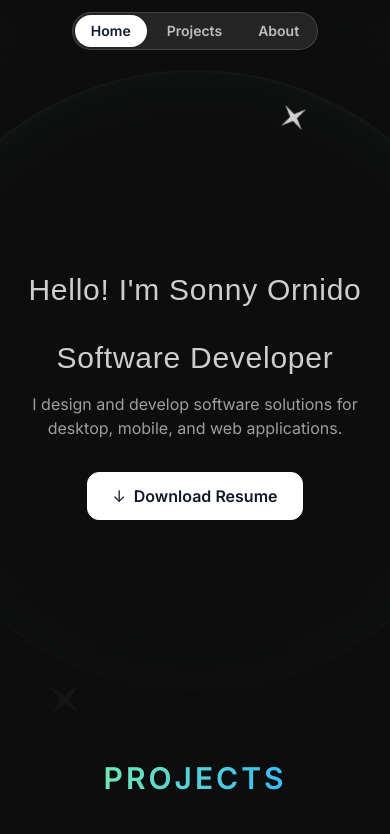
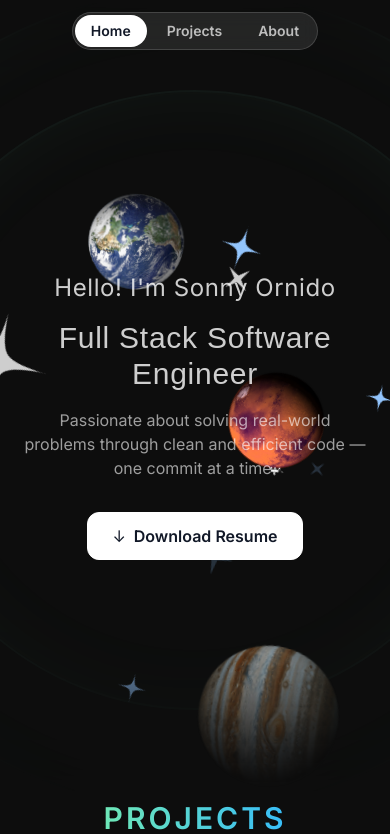
Before and after one commit to ornido77/portfolio2025, a Next.js app: page / in a window 390 px wide. Shown: the top 834 px of the page. Built offline with nearby package versions, Linux system fonts and the light colour scheme; a web font is replaced by a local one.

Commit message:
FEAT: Animations and updated resume.

```diff
--- /dev/null
+++ b/src/hooks/useIsMobile.ts
@@ -0,0 +1,16 @@
+"use client";
+
+import { useEffect, useState } from "react";
+
+export const useIsMobile = () => {
+  const [isMobile, setIsMobile] = useState(false);
+
+  useEffect(() => {
+    const check = () => setIsMobile(window.innerWidth < 768);
+    check();
+    window.addEventListener("resize", check);
+    return () => window.removeEventListener("resize", check);
+  }, []);
+
+  return isMobile;
+};
--- a/src/sections/Contact.tsx
+++ b/src/sections/Contact.tsx
@@ -1,27 +1,37 @@
+"use client";
+import { motion } from "framer-motion";
+
 export const ContactSection = () => {
   return (
     <div className="py-16 pt-14 lg:py-24 lg:pt-20">
       <div className="container">
-        <div className="bg-gradient-to-r from-emerald-300 to-sky-400 text-gray-900 py-8 px-10 rounded-3xl text-center md:text-left">
+        <motion.div
+          className="bg-gradient-to-r from-emerald-300 to-sky-400 text-gray-900 py-8 px-10 rounded-3xl text-center md:text-left"
+          initial={{ opacity: 0, x: "-100%" }}
+          whileInView={{ opacity: 1, x: 0 }}
+          transition={{ duration: 1.4, ease: "easeOut" }}
+        >
           <div className="flex flex-col md:flex-row gap-8 md:gap-16 items-center">
             <div>
               <h2 className="font-serif text-2xl md:text-3xl">
                 Let&apos;s create something amazing together
               </h2>
               <p className="text-sm md:text-base mt-2">
-                Ready to bring your project to life? Let&apos;s connect and
-                discuss how Can I help you achieve your goals.
+              Ready to turn your ideas into reality? Let&apos;s connect and explore how I can help you bring your vision to life and achieve your goals
               </p>
             </div>
             <div>
-              <a href="https://www.linkedin.com/in/sonny-ornido-44632a1b3/" target="_blank">
+              <a
+                href="https://www.linkedin.com/in/sonny-ornido-44632a1b3/"
+                target="_blank"
+              >
                 <button className="text-white bg-gray-900 inline-flex items-center px-6 h-12 rounded-xl gap-2 w-max border border-black">
                   <span className="font-semibold"> Contact Me</span>
                 </button>
               </a>
             </div>
           </div>
-        </div>
+        </motion.div>
       </div>
     </div>
   );
--- a/src/sections/Home.tsx
+++ b/src/sections/Home.tsx
@@ -1,3 +1,5 @@
+"use client";
+import { motion } from "framer-motion";
 import earthImage from "@/assets/images/earth.png";
 import marsImage from "@/assets/images/mars.png";
 import jupiterImage from "@/assets/images/jupiter.png";
@@ -5,9 +7,10 @@ import StarIcon from "@/assets/icons/star.svg";
 import SparkleIcon from "@/assets/icons/sparkle.svg";
 import Image from "next/image";
 import { HomeOrbit } from "@/components/HomeOrbit";
-import Link from "next/link";
+import { useIsMobile } from "@/hooks/useIsMobile";
 
 export const HomeSection = () => {
+  const isMobile = useIsMobile();
   return (
     <div className="py-60 md:py-80 relative z-0 overflow-x-clip">
       <div className="absolute inset-0 [mask-image:linear-gradient(to_bottom,transparent,black_10%,black_70%,transparent)]">
@@ -15,66 +18,147 @@ export const HomeSection = () => {
         <div className="size-[820px] hero-ring"></div>
         <div className="size-[1020px] hero-ring"></div>
         <div className="size-[1220px] hero-ring"></div>
-        <HomeOrbit size={430} rotation={-15} shouldOrbit spinDuration="30s">
+        <HomeOrbit
+          size={isMobile ? 215 : 430}
+          rotation={-15}
+          shouldOrbit
+          spinDuration="30s"
+        >
           <SparkleIcon className="size-8 text-blue-300/200" />
         </HomeOrbit>
-        <HomeOrbit size={440} rotation={90} shouldOrbit spinDuration="32s">
+        <HomeOrbit
+          size={isMobile ? 220 : 440}
+          rotation={90}
+          shouldOrbit
+          spinDuration="32s"
+        >
           <SparkleIcon className="size-5 text-blue-300/20" />
         </HomeOrbit>
-        <HomeOrbit size={530} rotation={180} shouldOrbit spinDuration="36s">
+        <HomeOrbit
+          size={isMobile ? 265 : 530}
+          rotation={180}
+          shouldOrbit
+          spinDuration="62s"
+        >
           <SparkleIcon className="size-10 text-blue-300/20" />
         </HomeOrbit>
-        <HomeOrbit size={550} rotation={20} shouldOrbit spinDuration="36s">
+        <HomeOrbit
+          size={isMobile ? 275 : 550}
+          rotation={20}
+          shouldOrbit
+          spinDuration="56s"
+        >
           <StarIcon className="size-12 text-blue-300" />
         </HomeOrbit>
-        <HomeOrbit size={590} rotation={100} shouldOrbit spinDuration="38s">
+        <HomeOrbit
+          size={isMobile ? 295 : 590}
+          rotation={100}
+          shouldOrbit
+          spinDuration="68s"
+        >
           <StarIcon className="size-8 text-blue-300" />
         </HomeOrbit>
-        <HomeOrbit size={600} rotation={88} shouldOrbit spinDuration="38s">
+        <HomeOrbit
+          size={isMobile ? 220 : 600}
+          rotation={88}
+          shouldOrbit
+          spinDuration="38s"
+        >
           <Image src={marsImage} alt="Coder" className="size-[100px]" />
         </HomeOrbit>
-        <HomeOrbit size={720} rotation={85} shouldOrbit spinDuration="40s">
+        <HomeOrbit
+          size={isMobile ? 340 : 720}
+          rotation={85}
+          shouldOrbit
+          spinDuration="57s"
+        >
           <div className="size-3 rounded-full bg-emerald-300/20" />
         </HomeOrbit>
-        <HomeOrbit size={800} rotation={-32} shouldOrbit spinDuration="42s">
+        <HomeOrbit
+          size={isMobile ? 340 : 800}
+          rotation={-32}
+          shouldOrbit
+          spinDuration="42s"
+        >
           <Image src={earthImage} alt="Coder" className="size-[100px]" />
         </HomeOrbit>
-        <HomeOrbit size={800} rotation={-72} shouldOrbit spinDuration="42s">
+        <HomeOrbit
+          size={isMobile ? 400 : 800}
+          rotation={-72}
+          shouldOrbit
+          spinDuration="62s"
+        >
           <StarIcon className="size-28 text-white-300" />
         </HomeOrbit>
-        <HomeOrbit size={900} rotation={200} shouldOrbit spinDuration="44s">
+        <HomeOrbit
+          size={isMobile ? 450 : 900}
+          rotation={200}
+          shouldOrbit
+          spinDuration="64s"
+        >
           <StarIcon className="size-8 text-blue-300" />
         </HomeOrbit>
-        <HomeOrbit size={920} rotation={240} shouldOrbit spinDuration="44s">
+        <HomeOrbit
+          size={isMobile ? 460 : 920}
+          rotation={240}
+          shouldOrbit
+          spinDuration="70s"
+        >
           <StarIcon className="size-8 text-blue-300" />
         </HomeOrbit>
-        <HomeOrbit size={1000} rotation={172} shouldOrbit spinDuration="44s">
+        <HomeOrbit
+          size={isMobile ? 600 : 1000}
+          rotation={172}
+          shouldOrbit
+          spinDuration="60s"
+        >
           <Image src={jupiterImage} alt="Coder" className="size-[140px]" />
         </HomeOrbit>
       </div>
-      <div className="container">
+      <div className="container relative z-10">
         <div className="max-w-5xl mx-auto">
-          <h1 className="font-serif text-3xl md:text-6xl text-center mt-8 tracking-wide">
+          <motion.h1
+            className="font-sans text-2xl md:text-6xl text-center mt-8 tracking-wide"
+            initial={{ opacity: 0, y: -50 }}
+            whileInView={{ opacity: 1, y: 0 }}
+            transition={{ duration: 1, ease: "easeOut" }}
+          >
             Hello! I&apos;m Sonny Ornido
-          </h1>
-          <h1 className="font-serif text-3xl md:text-5xl text-center mt-8 tracking-wide">
-            Software Developer
-          </h1>
-          <p className="mt-4 text-center text-white/60 md:text-lg">
-            I design and develop software solutions for desktop, mobile, and web
-            applications.
-          </p>
+          </motion.h1>
+
+          <motion.h1
+            className="font-serif text-3xl md:text-5xl text-center mt-4 md:mt-8 tracking-wide"
+            initial={{ opacity: 0, y: -50 }}
+            whileInView={{ opacity: 1, y: 0 }}
+            transition={{ duration: 1.2, ease: "easeOut" }}
+          >
+            Full Stack Software Engineer
+          </motion.h1>
+
+          <motion.p
+            className="mt-4 text-center text-white/60 md:text-lg"
+            initial={{ opacity: 0, y: 20 }}
+            whileInView={{ opacity: 1, y: 0 }}
+            transition={{ duration: 1.4, ease: "easeOut" }}
+          >
+            Passionate about solving real-world problems through clean and
+            efficient code — one commit at a time.
+          </motion.p>
         </div>
-        <div className="flex justify-center items-center mt-8 gap-4 ">
-          <a
+
+        <div className="flex justify-center items-center mt-8 gap-4">
+          <motion.a
             href="./sonnyornidoresume.pdf"
             target="_blank"
             rel="noopener noreferrer"
             className="inline-flex items-center gap-2 border border-white bg-white text-gray-900 h-12 px-6 rounded-xl z-20"
+            initial={{ opacity: 0, x: "-100%" }}
+            whileInView={{ opacity: 1, x: 0 }}
+            transition={{ duration: 1.4, ease: "easeOut" }}
           >
             <span>↓</span>
             <span className="font-semibold">Download Resume</span>
-          </a>
+          </motion.a>
         </div>
       </div>
     </div>
--- a/src/sections/Projects.tsx
+++ b/src/sections/Projects.tsx
@@ -1,3 +1,5 @@
+"use client";
+import { motion } from "framer-motion";
 import businessware from "@/assets/images/bw.png";
 import mobileBarcode from "@/assets/images/mb.png";
 import businesstime from "@/assets/images/bt.png";
@@ -131,9 +133,15 @@ export const ProjectsSection = () => {
   return (
     <section className="pb-16 lg:py-24">
       <div className="container ">
-        <div className="sticky top-16">
+        <motion.div
+          className="sticky top-16"
+          initial={{ opacity: 0 }}
+          whileInView={{ opacity: 1 }}
+          viewport={{ once: false }}
+          transition={{ duration: 2, ease: "easeOut" }}
+        >
           <SectionHeader title="Projects" />
-        </div>
+        </motion.div>
 
         <div className="mt-10 md:mt-20 flex flex-col gap-20">
           {portfolioProjects.map((project, index) => (
```
Also changed, not shown: src/sections/About.tsx (+70 -9 lines), 1 other file (tests, documents, lock files or other folders).
